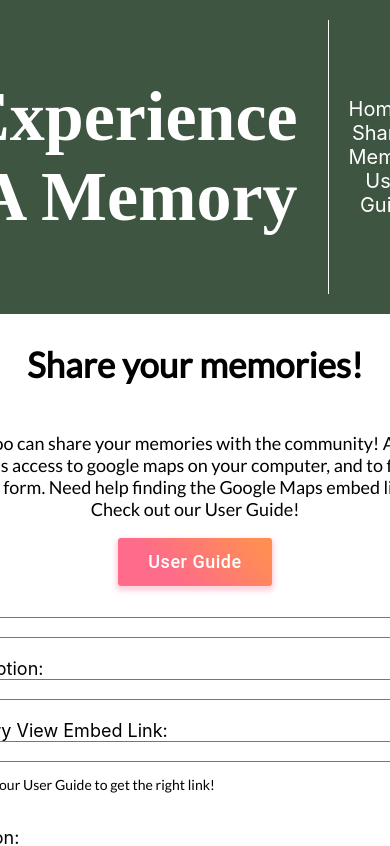
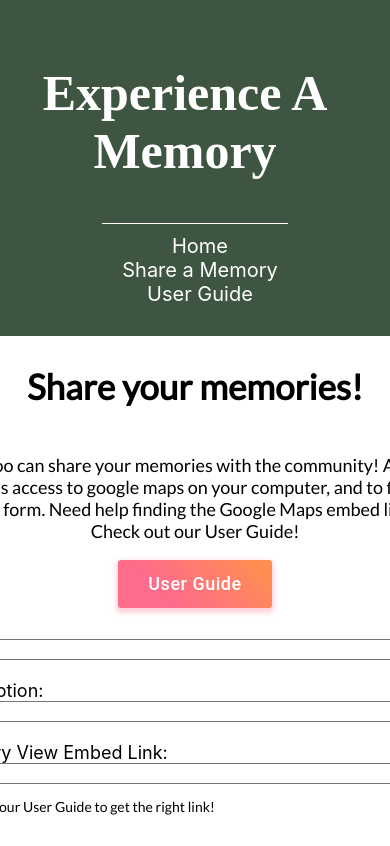
Before and after one commit to amandaphail/VisualizeAMemory, a React (Create React App) app: page /new in a window 390 px wide. Shown: the top 846 px of the page. Built offline with nearby package versions, Linux system fonts and the light colour scheme; no server answers; a web font is replaced by a local one.

Commit message:
navbar mediaquery

```diff
--- a/src/components/navbar.css
+++ b/src/components/navbar.css
@@ -38,3 +38,28 @@ a:visited{
 a:hover{
   color: #FFAC81;
 }
+
+
+@media only screen and (max-width: 900px){
+
+#navbar{
+  display: flex;
+    flex-direction: column;
+    justify-content: center;
+    align-items: center;
+}
+
+h1{
+  font-size: 50px;
+  text-align: center;
+}
+
+#links{
+  border: 0;
+  border-top: 1px solid white;
+  display: flex;
+  justify-content: center;
+  align-items: center;
+
+}
+}
```
